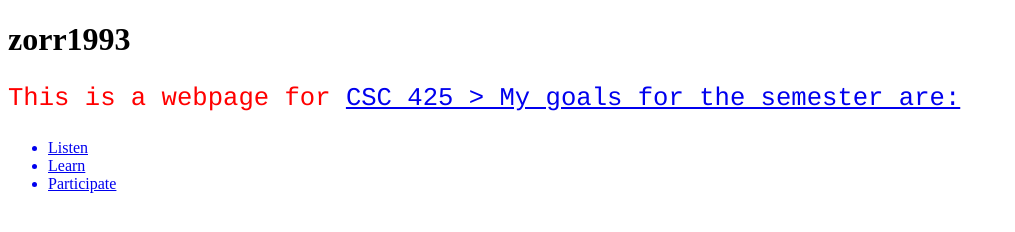
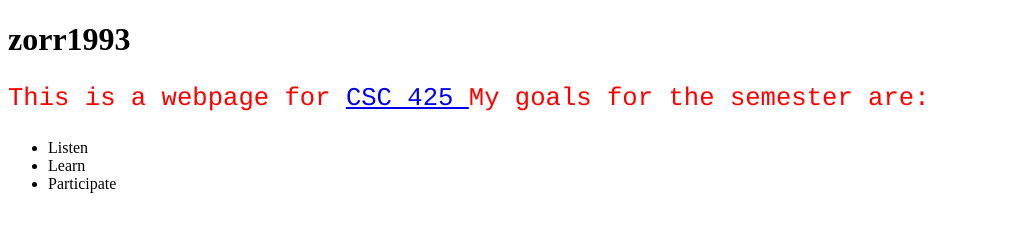
Before and after one commit to zorr1993/zorr1993, a plain HTML site: page index.html in a window 1280 px wide. Shown: the whole page, without its empty margins (0-1015 px from the left). Drawn offline with Linux system fonts and the light colour scheme.

Commit message:
Update index.html

```diff
--- a/index.html
+++ b/index.html
@@ -8,7 +8,7 @@
 <h1>
 zorr1993
 </h1>
-<p>This is a webpage for <a href="https://msucsis.github.io/csc425/"> CSC 425 > My goals for the semester are:</p>
+<p>This is a webpage for <a href="https://msucsis.github.io/csc425/"> CSC 425 </a> My goals for the semester are:</p>
 <ul>
 <li>Listen</li>
 <li>Learn</li>
```
